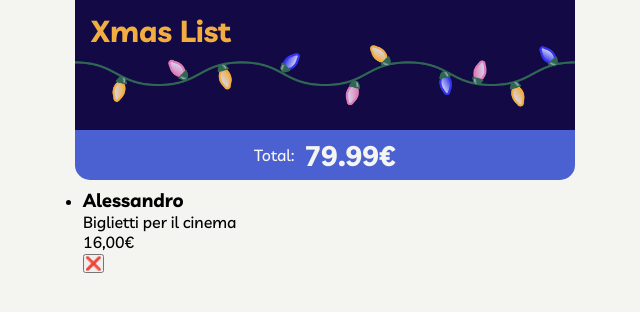
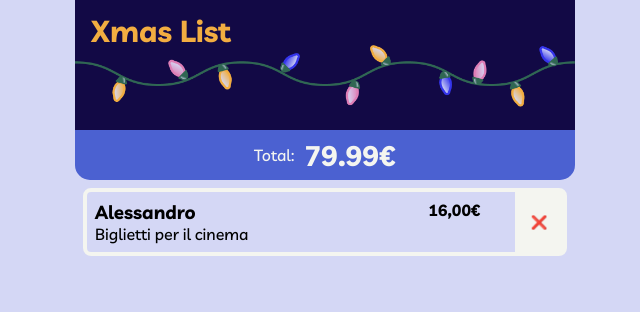
Before and after one commit to asaggse/Xmas-List, a plain HTML site: page index.html in a window 1280 px wide. Shown: the whole page, without its empty margins (315-955 px from the left). Drawn offline with Linux system fonts and the light colour scheme.

Commit message:
Update style.css

```diff
--- a/style.css
+++ b/style.css
@@ -21,7 +21,7 @@
 }
 
 html {
-   background-color: #f4f5f0;
+   background-color: #d4d7f5;
    font-family: 'Livvic', sans-serif;
 }
 
@@ -77,5 +77,29 @@ header {
 
 main {
    padding: 8px;
+}
 
+/* Gift list */
+
+.gift {
+   border: 4px solid #f4f5f0;
+   border-radius: 8px;
+   display: flex;
 }
+
+.gift-info {
+   width: 70%;
+   padding: 8px;
+}
+
+.gift-price {
+   width: 20%;
+   padding: 8px;
+   font-weight: 700;
+}
+
+.gift-button {
+   width: 10%;
+   border: none;
+   background-color: #f4f5f0;
+}
```
